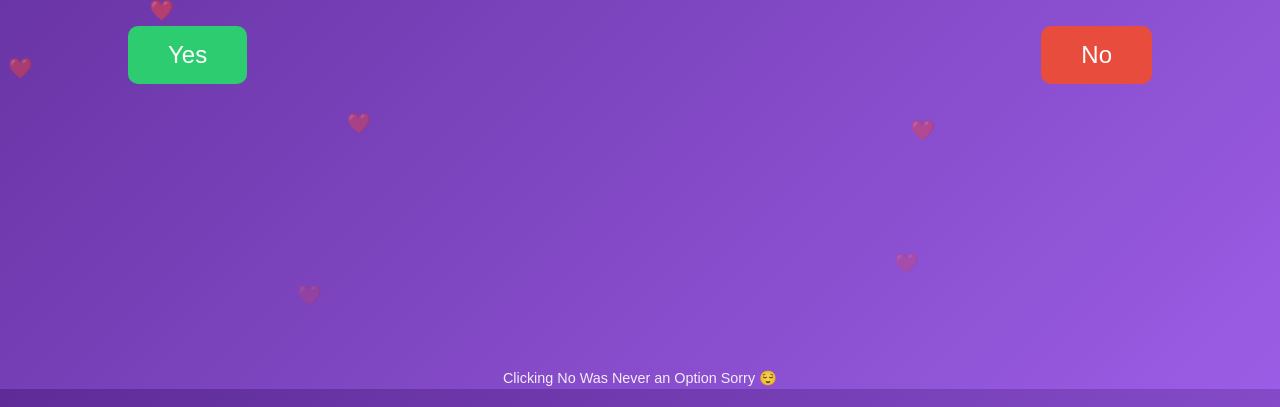
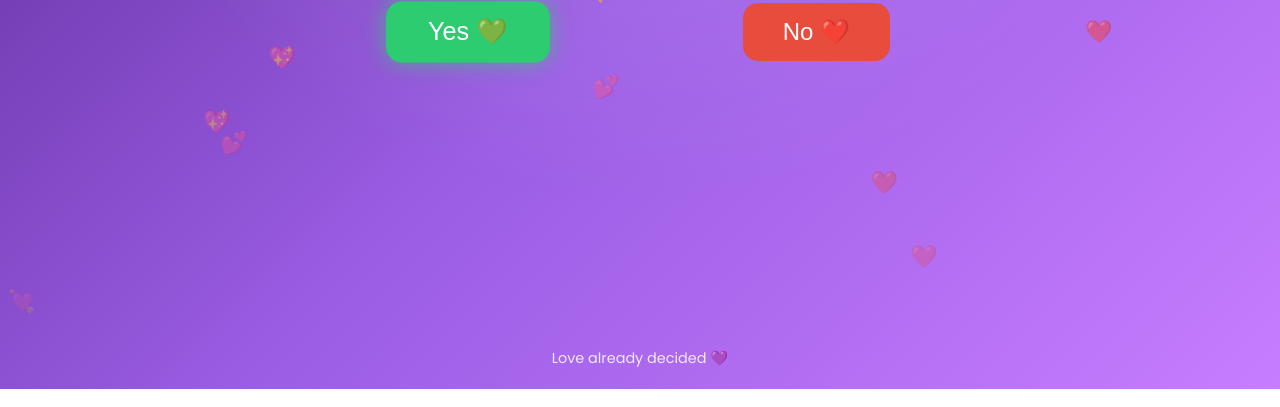
Before and after one commit to wambuimarvellous-dotcom/Valentines, a plain HTML site: page index.html in a window 1280 px wide. Shown: the part 411-818 px from the top of the page. Drawn offline with Linux system fonts and the light colour scheme.

Commit message:
index.html
Signed-off-by: wambuimarvellous-dotcom <wambuimarvellous@gmail.com>

```diff
--- a/index.html
+++ b/index.html
@@ -1,24 +1,34 @@
-# Valentines
-.
 <!DOCTYPE html>
 <html lang="en">
 <head>
-  <meta charset="UTF-8" />
+  <meta charset="UTF-8">
   <title>Valentine 💜</title>
+
+  <!-- Cute romantic font -->
+  <link href="https://fonts.googleapis.com/css2?family=Pacifico&family=Poppins:wght@300;400;600&display=swap" rel="stylesheet">
+
   <style>
     * {
       box-sizing: border-box;
       margin: 0;
       padding: 0;
-      font-family: 'Arial', sans-serif;
     }
 
     body {
       height: 100vh;
-      background: linear-gradient(135deg, #5e2b97, #9b5de5);
+      background: linear-gradient(135deg, #5e2b97, #9b5de5, #c77dff);
       overflow: hidden;
       color: white;
       text-align: center;
+      font-family: 'Poppins', sans-serif;
+    }
+
+    body::before {
+      content: "";
+      position: fixed;
+      inset: 0;
+      background: radial-gradient(circle at top, rgba(255,255,255,0.2), transparent 60%);
+      z-index: 0;
     }
 
     .container {
@@ -29,52 +39,94 @@
       flex-direction: column;
       justify-content: center;
       align-items: center;
+      padding: 20px;
     }
 
     h1 {
+      font-family: 'Pacifico', cursive;
       font-size: 3rem;
       margin-bottom: 40px;
+      animation: floatIn 2s ease forwards, glow 3s infinite alternate;
+    }
+
+    @keyframes floatIn {
+      from { opacity: 0; transform: translateY(-30px); }
+      to { opacity: 1; transform: translateY(0); }
+    }
+
+    @keyframes glow {
+      from { text-shadow: 0 0 10px rgba(255,255,255,0.3); }
+      to { text-shadow: 0 0 30px rgba(255,255,255,0.9); }
     }
 
     .buttons {
-      width: 80%;
+      width: 90%;
+      max-width: 500px;
       display: flex;
       justify-content: space-between;
       position: relative;
+      margin-bottom: 40px;
     }
 
     button {
       padding: 15px 40px;
       font-size: 1.5rem;
       border: none;
-      border-radius: 10px;
+      border-radius: 15px;
       cursor: pointer;
     }
 
     #yesBtn {
-      background-color: #2ecc71;
+      background: #2ecc71;
       color: white;
+      animation: pulse 2s infinite;
+      box-shadow: 0 0 20px rgba(46,204,113,0.7);
+      transition: transform 0.3s ease;
+    }
+
+    #yesBtn:hover {
+      transform: scale(1.15);
+      box-shadow: 0 0 40px rgba(46,204,113,1);
+    }
+
+    @keyframes pulse {
+      0% { transform: scale(1); }
+      50% { transform: scale(1.05); }
+      100% { transform: scale(1); }
     }
 
     #noBtn {
-      background-color: #e74c3c;
+      background: #e74c3c;
       color: white;
       position: absolute;
       right: 0;
+    }
+
+    #noBtn:hover {
+      animation: wiggle 0.3s infinite;
+    }
+
+    @keyframes wiggle {
+      0% { transform: rotate(0deg); }
+      25% { transform: rotate(5deg); }
+      50% { transform: rotate(-5deg); }
+      75% { transform: rotate(5deg); }
+      100% { transform: rotate(0deg); }
     }
 
     .bottom-text {
       position: absolute;
       bottom: 20px;
       font-size: 0.9rem;
-      opacity: 0.9;
+      opacity: 0.85;
+      transition: opacity 0.5s;
     }
 
     /* Falling hearts */
     .heart {
       position: fixed;
       top: -10px;
-      font-size: 20px;
+      font-size: 22px;
       animation: fall linear forwards;
       z-index: 1;
     }
@@ -85,47 +137,67 @@
         opacity: 0;
       }
     }
+
+    /* Page 2 */
+    #page2 h1 {
+      font-size: 2.8rem;
+    }
   </style>
 </head>
 <body>
 
+  <!-- OPTIONAL MUSIC (remove if you want silent) -->
+  <audio autoplay loop>
+    <source src="https://cdn.pixabay.com/audio/2022/03/15/audio_8d8b9cfc98.mp3" type="audio/mpeg">
+  </audio>
+
   <div class="container" id="page1">
-    <h1>Diana ❤️ Will You Be My Valentine?</h1>
+    <h1>Diana 💜 Will You Be My Valentine?</h1>
 
     <div class="buttons">
-      <button id="yesBtn">Yes</button>
-      <button id="noBtn">No</button>
+      <button id="yesBtn">Yes 💚</button>
+      <button id="noBtn">No ❤️</button>
     </div>
 
-    <div class="bottom-text">
+    <div class="bottom-text" id="message">
       Clicking No Was Never an Option Sorry 😌
     </div>
   </div>
 
   <div class="container" id="page2" style="display:none;">
-    <h1>Yaaay! 💜 You made it.<br>We’ll go on a date ❤️</h1>
+    <h1>Yaaay! 💖 You made it.<br>We’ll go on a date 💜</h1>
   </div>
 
   <script>
-    // Falling hearts
+    const hearts = ["❤️","💖","💜","💕","💘"];
+    const messages = [
+      "Clicking No Was Never an Option 😌",
+      "Nice try 😏",
+      "Love already decided 💜",
+      "You know you want to 💖",
+      "Fate has spoken ✨"
+    ];
+
     function createHeart() {
       const heart = document.createElement("div");
       heart.classList.add("heart");
-      heart.innerText = "❤️";
+      heart.innerText = hearts[Math.floor(Math.random() * hearts.length)];
       heart.style.left = Math.random() * 100 + "vw";
       heart.style.animationDuration = Math.random() * 3 + 3 + "s";
       document.body.appendChild(heart);
-
-      setTimeout(() => {
-        heart.remove();
-      }, 6000);
+      setTimeout(() => heart.remove(), 6000);
     }
 
-    setInterval(createHeart, 300);
+    setInterval(createHeart, 250);
 
-    // No button runs away
+    // Change messages
+    setInterval(() => {
+      document.getElementById("message").innerText =
+        messages[Math.floor(Math.random() * messages.length)];
+    }, 3000);
+
+    // No button escapes
     const noBtn = document.getElementById("noBtn");
-
     noBtn.addEventListener("mouseover", () => {
       const x = Math.random() * (window.innerWidth - 100);
       const y = Math.random() * (window.innerHeight - 100);
@@ -133,8 +205,9 @@
       noBtn.style.top = y + "px";
     });
 
-    // Yes button
+    // Yes button action
     document.getElementById("yesBtn").addEventListener("click", () => {
+      for (let i = 0; i < 30; i++) createHeart();
       document.getElementById("page1").style.display = "none";
       document.getElementById("page2").style.display = "flex";
     });
```
